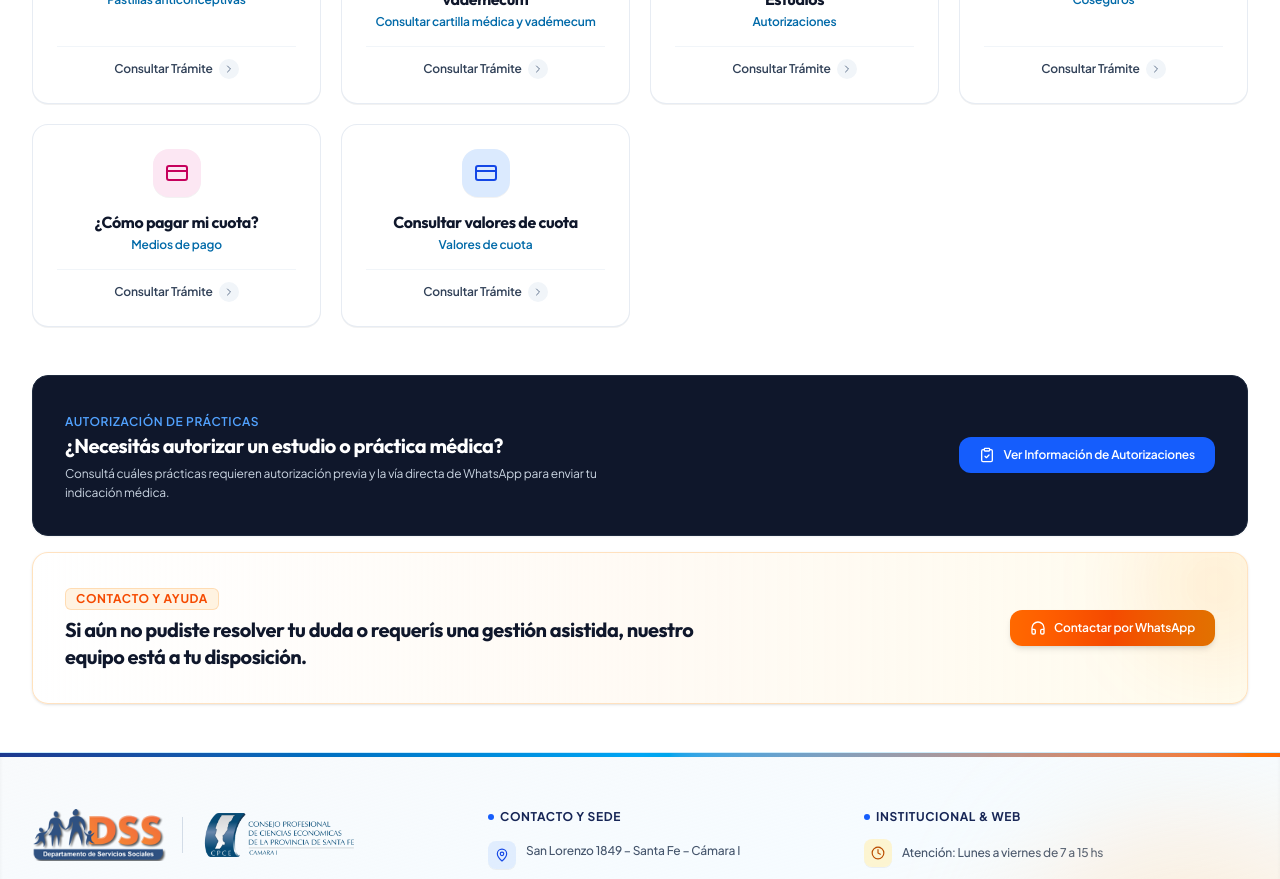
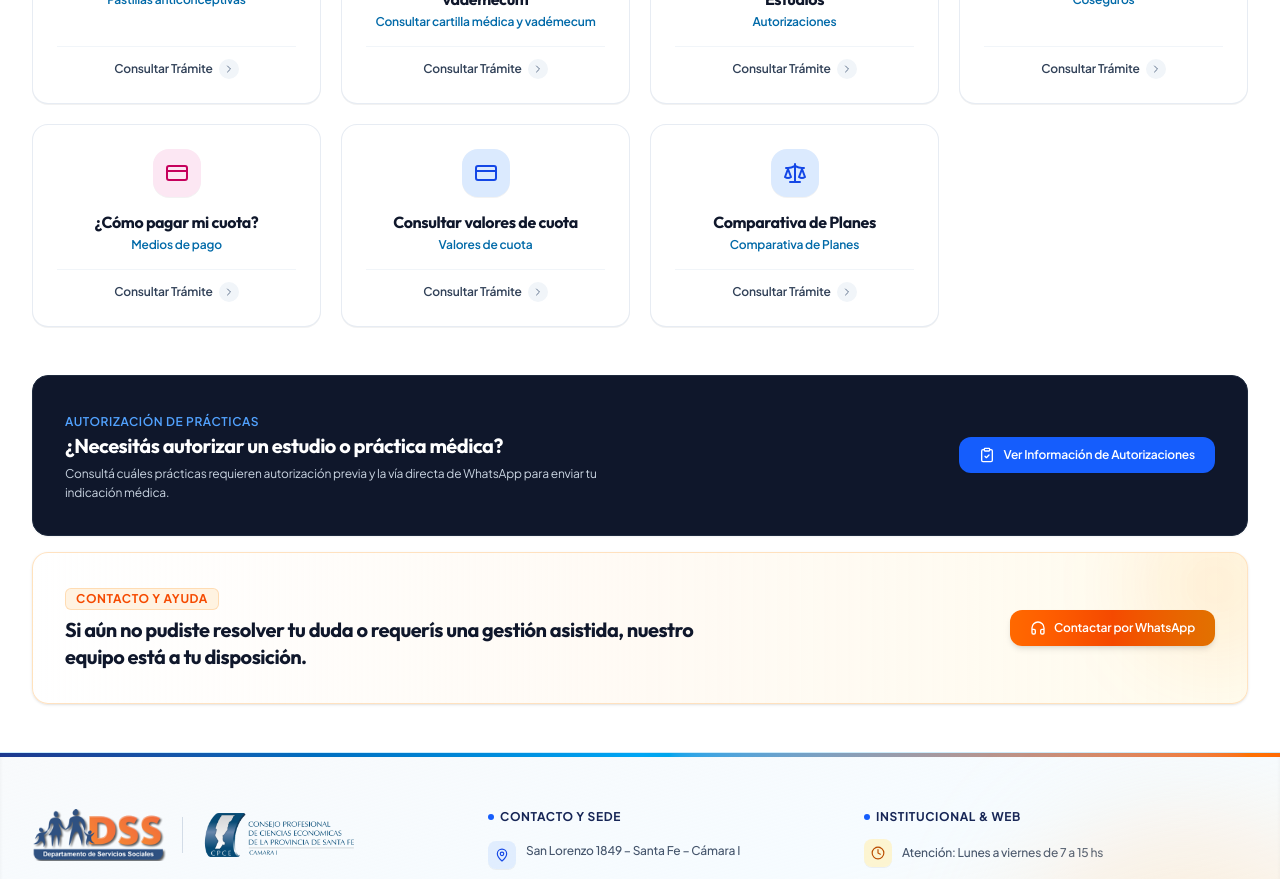
Before and after one commit to KarimServin/guia-interactiva-dss, a Next.js app: page / in a window 1280 px wide. Shown: the part 1440-2319 px from the top of the page. Built offline with nearby package versions, Linux system fonts and the light colour scheme.

Commit message:
Add Comparativa de Planes card module to Home action grid

```diff
--- a/src/components/ActionGrid.tsx
+++ b/src/components/ActionGrid.tsx
@@ -17,7 +17,8 @@ import {
   Baby,
   HeartPulse,
   Smile,
-  BookOpen
+  BookOpen,
+  Scale
 } from 'lucide-react';
 
 interface ActionGridProps {
@@ -40,6 +41,7 @@ const getIconComponent = (iconName: string) => {
     case 'HeartPulse': return HeartPulse;
     case 'Smile': return Smile;
     case 'BookOpen': return BookOpen;
+    case 'Scale': return Scale;
     case 'Headphones': default: return Headphones;
   }
 };
@@ -92,9 +94,8 @@ export const ActionGrid: React.FC<ActionGridProps> = ({
             <div
               key={mod.id}
               onClick={() => onSelectModule(mod)}
-              className={`group bg-white p-6 rounded-2xl border border-slate-200/80 shadow-2xs hover:shadow-md hover:border-blue-400 hover:-translate-y-0.5 transition-all duration-200 flex flex-col items-center justify-between text-center min-h-[200px] cursor-pointer ${
-                isHighlighted ? 'ring-2 ring-blue-500 border-blue-500 bg-blue-50/20' : ''
-              }`}
+              className={`group bg-white p-6 rounded-2xl border border-slate-200/80 shadow-2xs hover:shadow-md hover:border-blue-400 hover:-translate-y-0.5 transition-all duration-200 flex flex-col items-center justify-between text-center min-h-[200px] cursor-pointer ${isHighlighted ? 'ring-2 ring-blue-500 border-blue-500 bg-blue-50/20' : ''
+                }`}
             >
               <div className="flex flex-col items-center text-center w-full">
                 {/* Centered Icon Logo */}
--- a/src/data/dssData.ts
+++ b/src/data/dssData.ts
@@ -474,6 +474,31 @@ export const ACTION_MODULES: ActionModule[] = [
       quickActionLabel: 'Consultá valores de cuota aquí',
       quickActionTarget: 'https://dss.contadores.org.ar/cuotas'
     }
+  },
+  {
+    id: 'comparativa-planes',
+    buttonNumber: 13,
+    title: 'Comparativa de Planes',
+    verbTitle: 'Comparativa de Planes',
+    shortDesc: 'Conocé las diferencias entre Plan General y Plan Básico: prácticas, internación y medicamentos.',
+    iconName: 'Scale',
+    colorClass: {
+      bg: 'bg-white',
+      border: 'border-indigo-100',
+      text: 'text-indigo-900',
+      hover: 'hover:border-indigo-400 hover:shadow-xl',
+      iconBg: 'bg-indigo-600 text-white'
+    },
+    details: {
+      summary: 'Planes de cobertura',
+      highlightsTitle: 'Cobertura por tipo de prestación:',
+      highlights: [
+        'Consultas y prácticas ambulatorias: Plan General 70% — Plan Básico 60%',
+        'Internación: Plan General 100% — Plan Básico 80%',
+        'Medicamentos: Plan General 60% — Plan Básico 60% (vademécum)'
+      ],
+      relatedFormIds: []
+    }
   }
 ];
 
--- a/src/types.ts
+++ b/src/types.ts
@@ -10,7 +10,8 @@ export type ModuleCategory =
   | 'coseguros'
   | 'pagos'
   | 'contacto'
-  | 'cuotas';
+  | 'cuotas'
+  | 'comparativa-planes';
 
 export interface ActionModule {
   id: ModuleCategory;
```
